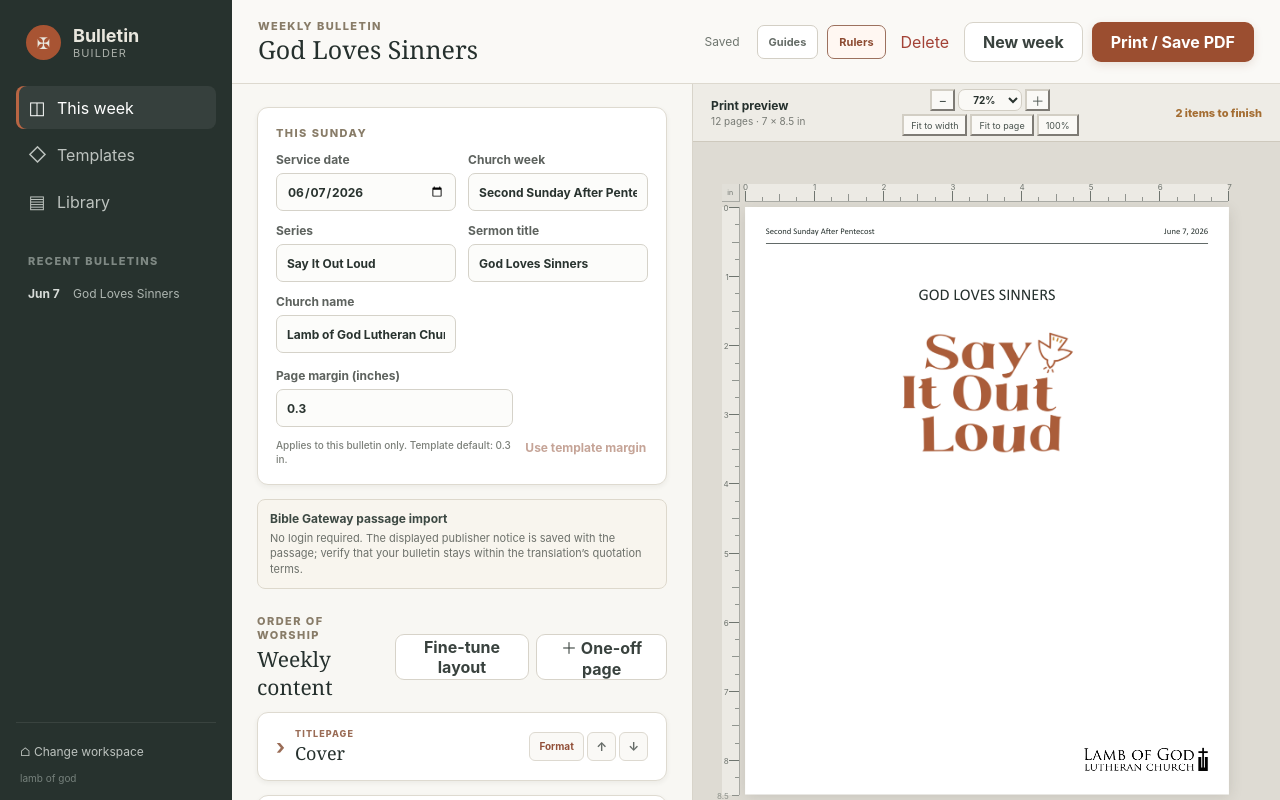
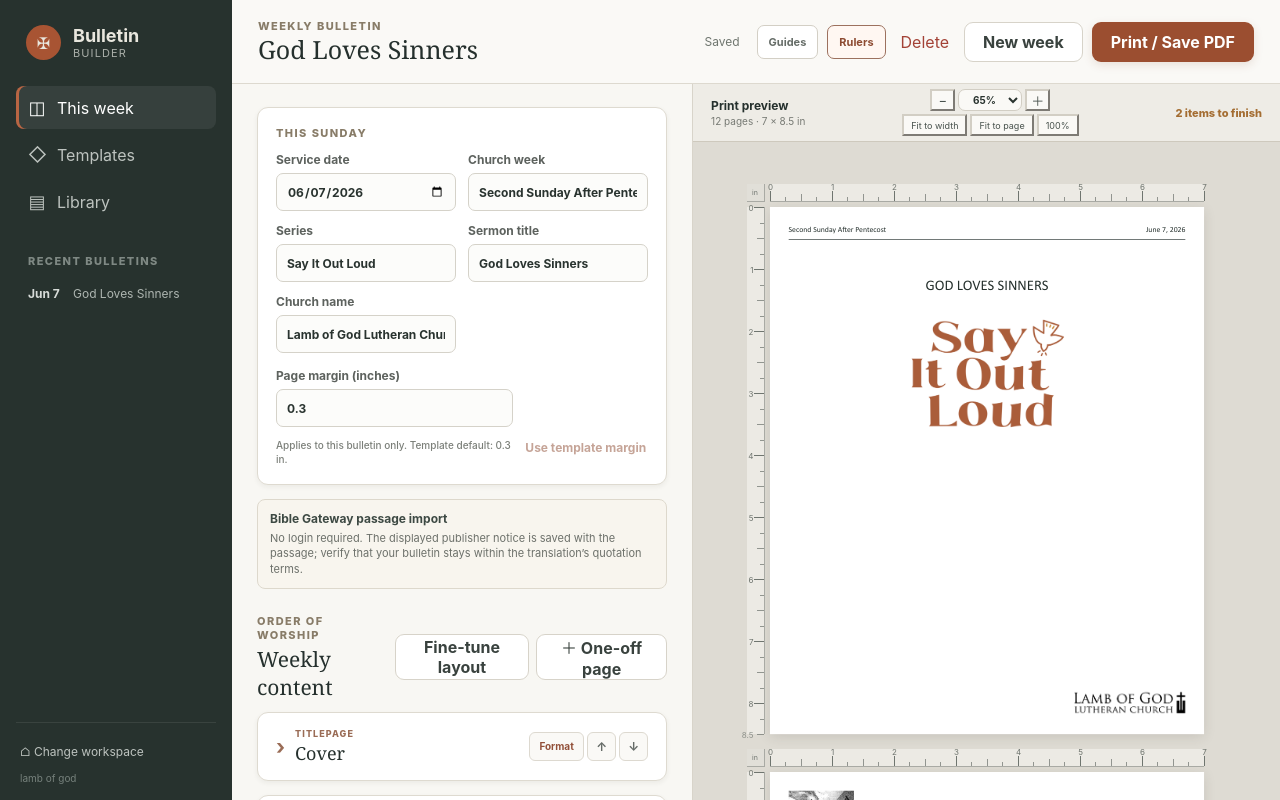
Before and after one commit to lamb-of-god-phx-wels/bulletin, a React (Vite) app: page / in a window 1280 px wide. Built offline with nearby package versions, Linux system fonts and the light colour scheme.

Commit message:
Default preview to fit page

```diff
--- a/src/App.tsx
+++ b/src/App.tsx
@@ -17,6 +17,11 @@ type LibraryDraft = { id: string; title: string; kind: LibraryItemV1['kind']; te
 const emptyLibraryDraft = (): LibraryDraft => ({ id: '', title: '', kind: 'song', text: '', notice: '' });
 const libraryContentText = (item: LibraryItemV1) => item.content?.map(paragraph => paragraph.children.map(child => child.type === 'text' ? child.text : '✠').join('')).join('\n\n') ?? '';
 const previewZooms = [.5, .6, .72, .85, 1, 1.25];
+const storedPreviewZoom = () => {
+  const raw = localStorage.getItem('bulletin-preview-zoom');
+  const value = raw === null ? Number.NaN : Number(raw);
+  return Number.isFinite(value) && value >= .1 && value <= 2 ? value : undefined;
+};
 
 function PreviewZoomControls({ zoom, onChange, onFit }: { zoom: number; onChange(zoom: number): void; onFit(mode: 'width' | 'page', container: HTMLElement | null): void }) {
   const lower = [...previewZooms].reverse().find(value => value < zoom - .001) ?? previewZooms[0];
@@ -50,6 +55,7 @@ export default function App() {
 }
 
 function DesktopApp() {
+  const initialPreviewZoom = storedPreviewZoom();
   const [workspace, setWorkspace] = useState<WorkspaceSummary>();
   const [screen, setScreen] = useState<Screen>('weekly');
   const [document, setDocument] = useState<BulletinDocumentV1>();
@@ -64,11 +70,9 @@ function DesktopApp() {
   const [confirmation, setConfirmation] = useState<Confirmation>();
   const [showRulers, setShowRulers] = useState(() => localStorage.getItem('bulletin-show-rulers') !== 'false');
   const [showGuides, setShowGuides] = useState(() => localStorage.getItem('bulletin-show-guides') === 'true');
-  const [previewZoom, setPreviewZoom] = useState(() => {
-    const saved = Number(localStorage.getItem('bulletin-preview-zoom'));
-    return previewZooms.includes(saved) ? saved : window.innerWidth <= 1120 ? .6 : .72;
-  });
+  const [previewZoom, setPreviewZoom] = useState(initialPreviewZoom ?? .72);
   const [newBulletinPicker, setNewBulletinPicker] = useState(false);
+  const previewZoomMode = useRef<'page' | 'width' | 'manual'>(initialPreviewZoom === undefined ? 'page' : 'manual');
   const dirty = useRef(false);
   const savedRevision = useRef(0);
   const statusSequence = useRef(0);
@@ -80,6 +84,20 @@ function DesktopApp() {
     if (root) void loadWorkspace(root);
     else if (window.bulletin?.platform === 'browser') void window.bulletin.chooseWorkspace().then(next => { if (next) return loadWorkspace(next); });
   }, []);
+
+  useEffect(() => {
+    if (!workspace || screen === 'library') return;
+    const container = window.document.querySelector<HTMLElement>('.preview-pane, .builder-preview');
+    const stack = container?.querySelector<HTMLElement>('.document-stack');
+    if (!container || !stack) return;
+    const applyActiveFit = () => {
+      if (previewZoomMode.current !== 'manual') fitPreview(previewZoomMode.current, container);
+    };
+    const timer = window.setTimeout(applyActiveFit);
+    const observer = new ResizeObserver(applyActiveFit);
+    observer.observe(stack);
+    return () => { window.clearTimeout(timer); observer.disconnect(); };
+  }, [workspace, document, screen, showRulers]);
 
   useEffect(() => {
     if (!dirty.current || !document || !workspace || !window.bulletin || !relativePath) return;
@@ -195,6 +213,7 @@ function DesktopApp() {
     });
   }
   function changePreviewZoom(zoom: number) {
+    previewZoomMode.current = 'manual';
     setPreviewZoom(zoom);
     localStorage.setItem('bulletin-preview-zoom', String(zoom));
   }
@@ -205,11 +224,15 @@ function DesktopApp() {
     const rulerHeight = showRulers ? 75 : 0;
     const fitWidth = (stack.clientWidth - 48 - rulerWidth) / 672;
     const fitPage = Math.min(fitWidth, (stack.clientHeight - 56 - rulerHeight) / 816);
-    changePreviewZoom(Math.round(Math.max(.1, Math.min(2, mode === 'width' ? fitWidth : fitPage)) * 1000) / 1000);
+    const zoom = Math.round(Math.max(.1, Math.min(2, mode === 'width' ? fitWidth : fitPage)) * 1000) / 1000;
+    previewZoomMode.current = mode;
+    setPreviewZoom(zoom);
+    localStorage.setItem('bulletin-preview-zoom', String(zoom));
   }
   function handlePreviewWheel(event: ReactWheelEvent<HTMLElement>) {
     if (!event.ctrlKey || event.deltaY === 0) return;
     event.preventDefault();
+    previewZoomMode.current = 'manual';
     setPreviewZoom(current => {
       const currentIndex = previewZooms.indexOf(current);
       const nextIndex = Math.max(0, Math.min(previewZooms.length - 1, currentIndex + (event.deltaY < 0 ? 1 : -1)));
```
Also changed, not shown: scripts/browser-smoke.mjs (+7 -1 lines).
